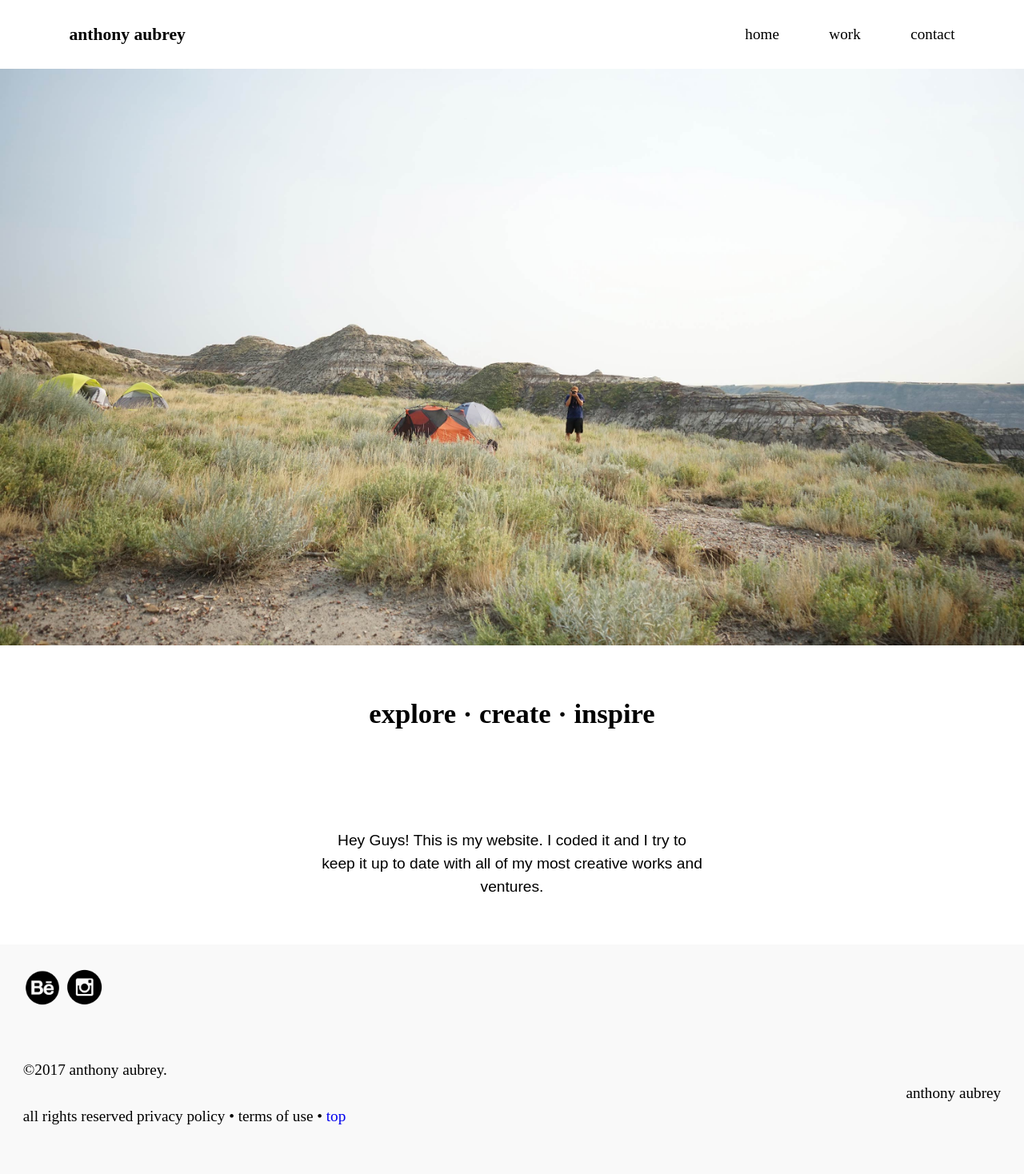
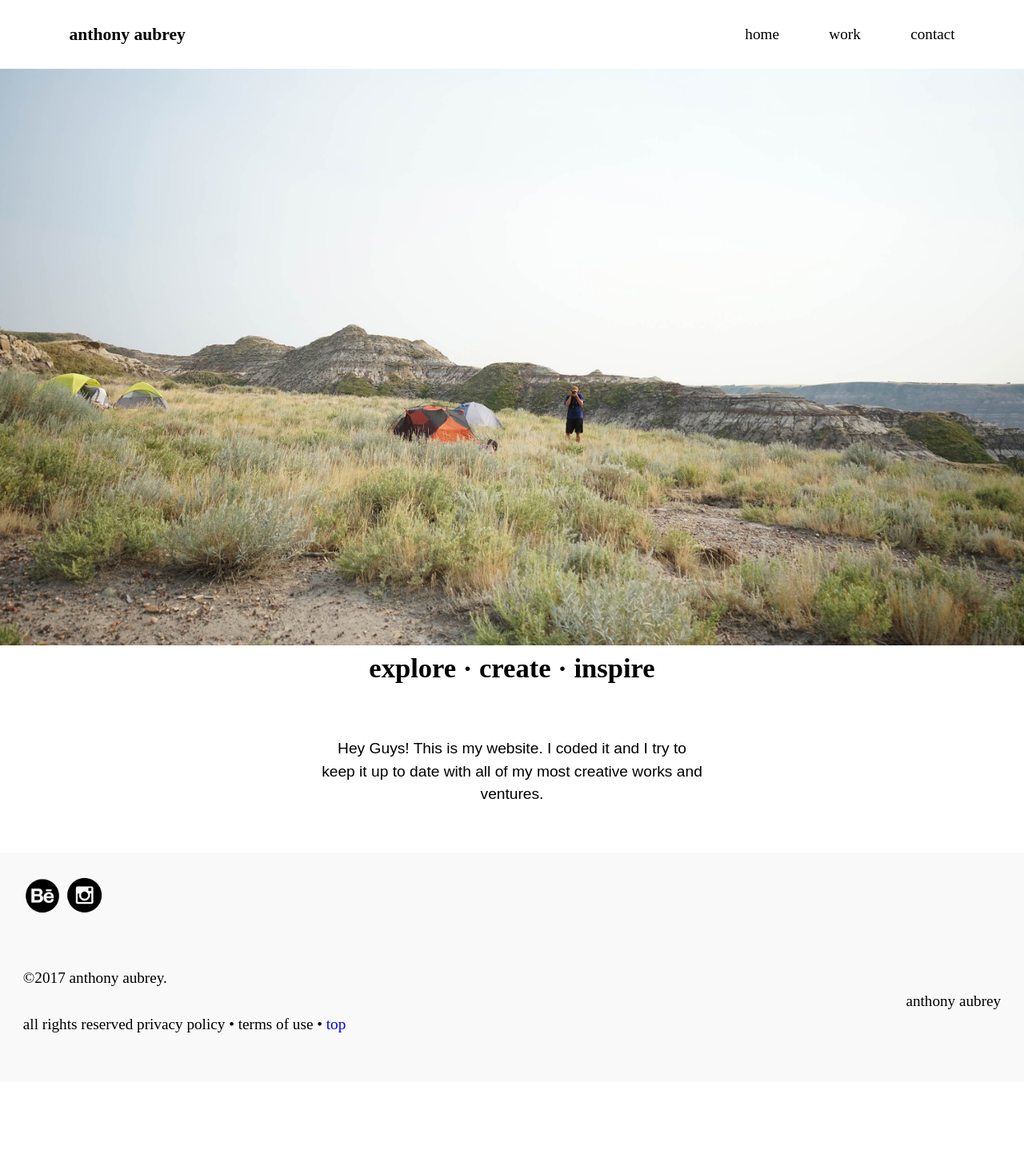
Before and after one commit to anthonyaubrey/portfolio, a Jekyll site: the page built from index.html, in a window 1280 px wide. Shown: the whole page at 80% size. Built offline with Jekyll 4.4.1, drawn with Linux system fonts in a browser that asks for light colours; after the commit the page ends 1353 px from its top, so only the background shows below that.

```diff
--- a/index.html
+++ b/index.html
@@ -5,7 +5,7 @@
 <main role="main" id="main" class="text-center">
   <div>
     <img class="img-flex"src="{{site.baseurl}}/img/bobexplore.jpg">
-    <h1 class="island-2 wrapper">explore · create · inspire</h1>
+    <h1 class="wrapper">explore · create · inspire</h1>
     <p class="wrapper open-sans text-center island-2">Hey Guys! This is my website. I coded it and I try to keep it up to date with all of my most creative works and ventures.</p>
   </div>
 </main>
```
